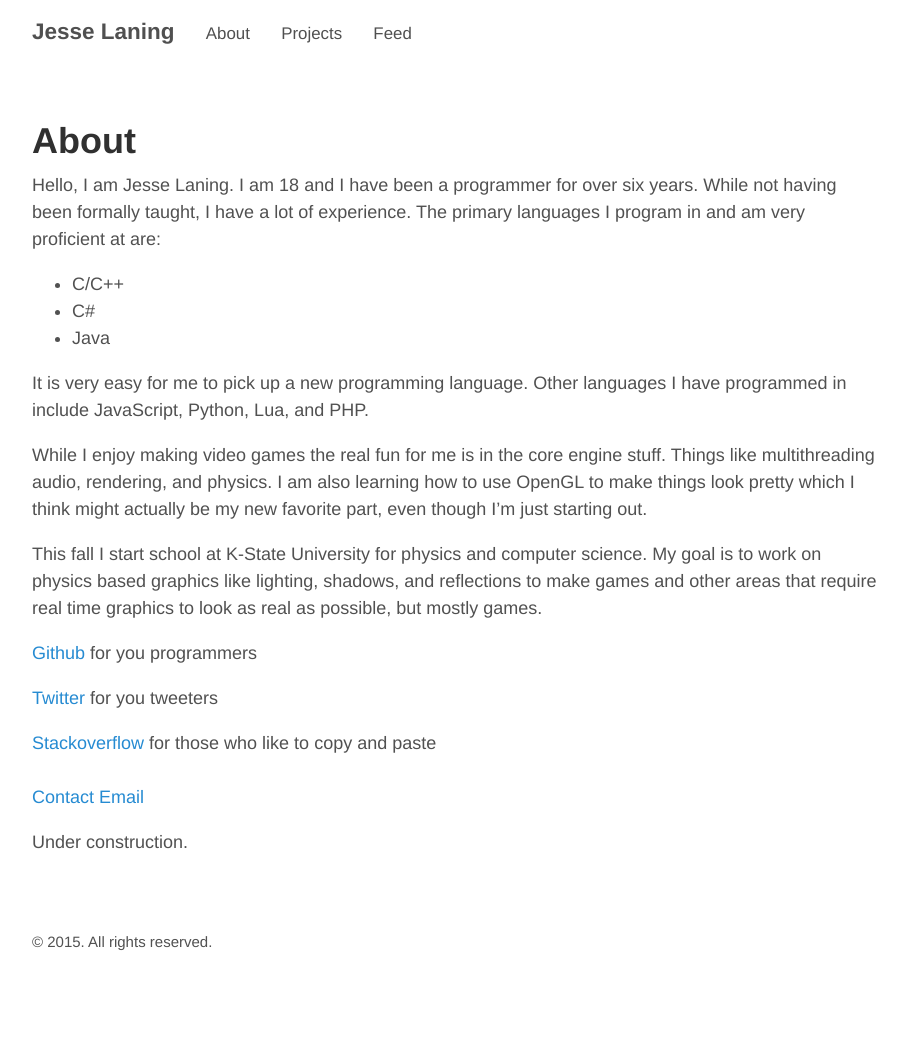
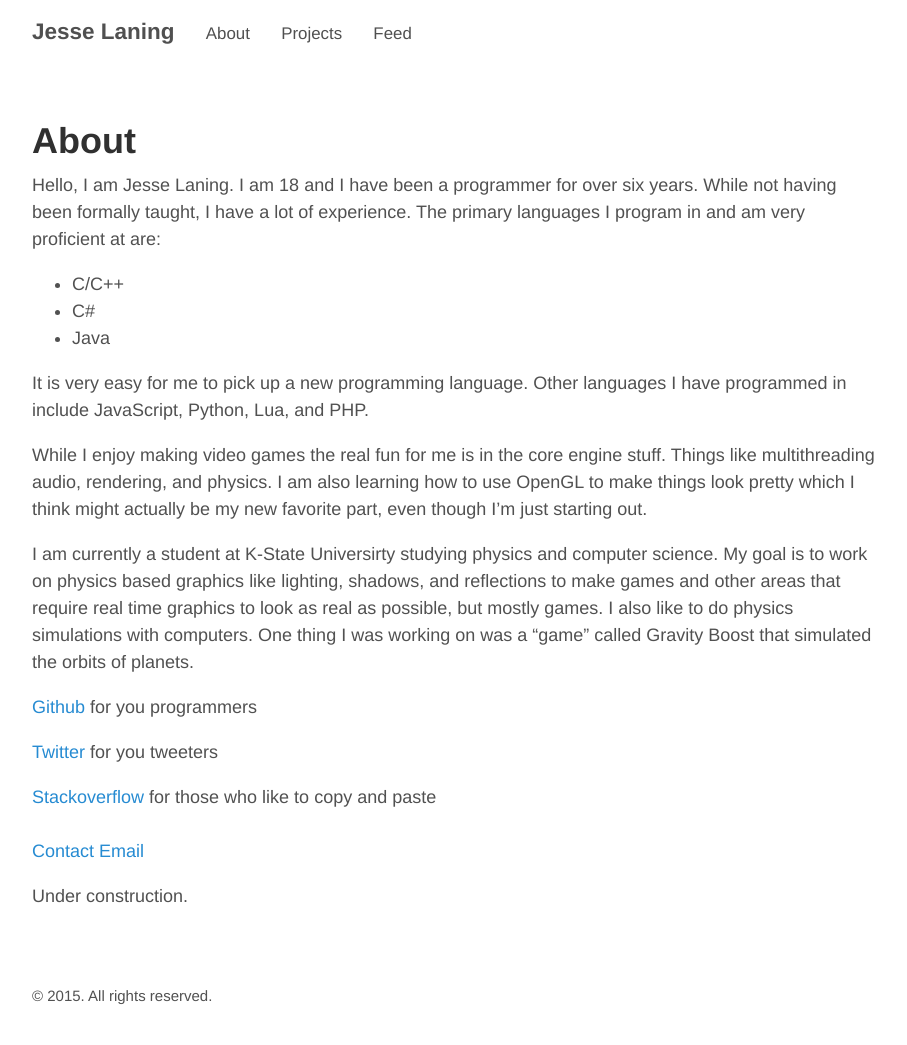
Before and after one commit to jamolnng/jamolnng.github.io, a Jekyll site: the page built from about.md, in a window 1280 px wide. Shown: the whole page, without its empty margins (185-1092 px from the left). Built offline with Jekyll 4.4.1, drawn with Linux system fonts in a browser that asks for light colours; before the commit the page ends 991 px from its top, so only the background shows below that.

Commit message:
CIS 115 Blog 1

```diff
--- a/about.md
+++ b/about.md
@@ -13,7 +13,7 @@ It is very easy for me to pick up a new programming language. Other languages I
 
 While I enjoy making video games the real fun for me is in the core engine stuff. Things like multithreading audio, rendering, and physics. I am also learning how to use OpenGL to make things look pretty which I think might actually be my new favorite part, even though I'm just starting out.
 
-This fall I start school at K-State University for physics and computer science. My goal is to work on physics based graphics like lighting, shadows, and reflections to make games and other areas that require real time graphics to look as real as possible, but mostly games.
+I am currently a student at K-State Universirty studying physics and computer science. My goal is to work on physics based graphics like lighting, shadows, and reflections to make games and other areas that require real time graphics to look as real as possible, but mostly games. I also like to do physics simulations with computers. One thing I was working on was a "game" called Gravity Boost that simulated the orbits of planets.
 
 [Github](https://github.com/jamolnng) for you programmers
 
```
Also changed, not shown: 1 other file.
